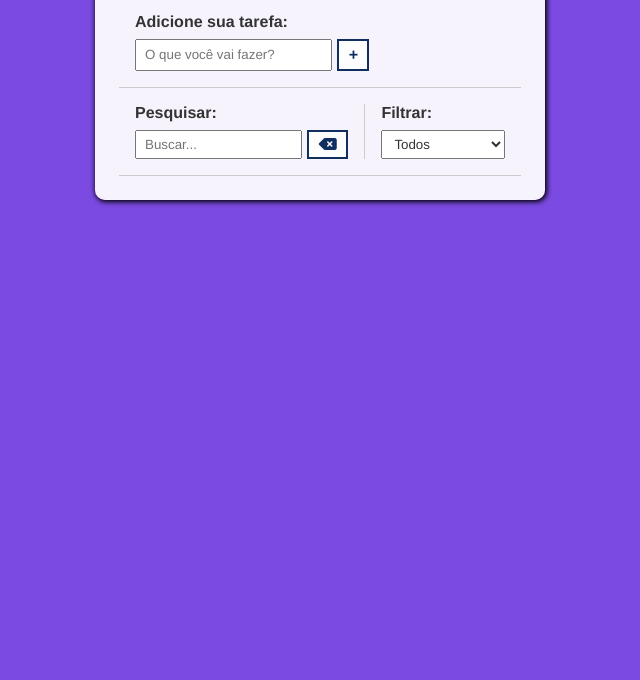
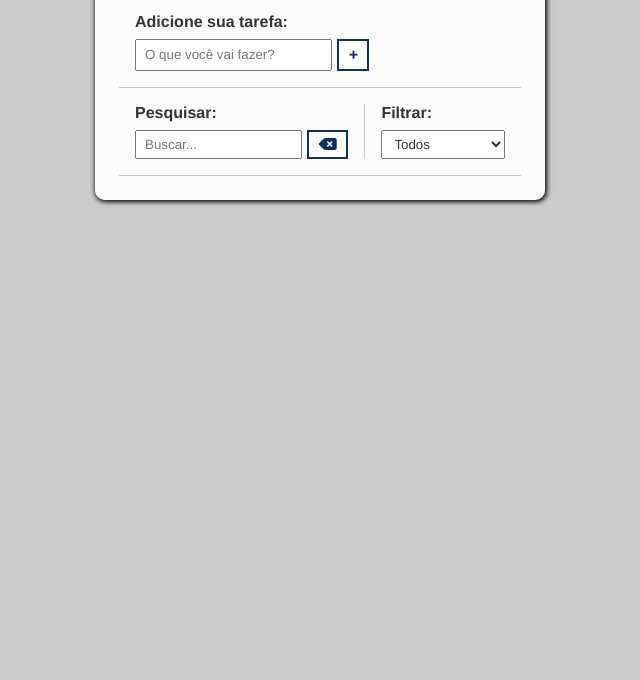
Before and after one commit to arvelino/toDoList, a plain HTML site: page index.html in a window 1280 px wide. Shown: the part 120-800 px from the top of the page, without its empty margins (320-960 px from the left). Drawn offline with Linux system fonts and the light colour scheme.

Commit message:
Atualizado background

```diff
--- a/css/style.css
+++ b/css/style.css
@@ -9,7 +9,7 @@
 }
 
 body{
-    background-color: #7B4AE2;
+    background-color: #ccc;
     background-image: linear-gradient(bottom,#ccc, #f2f2f2);
 }
 
```
